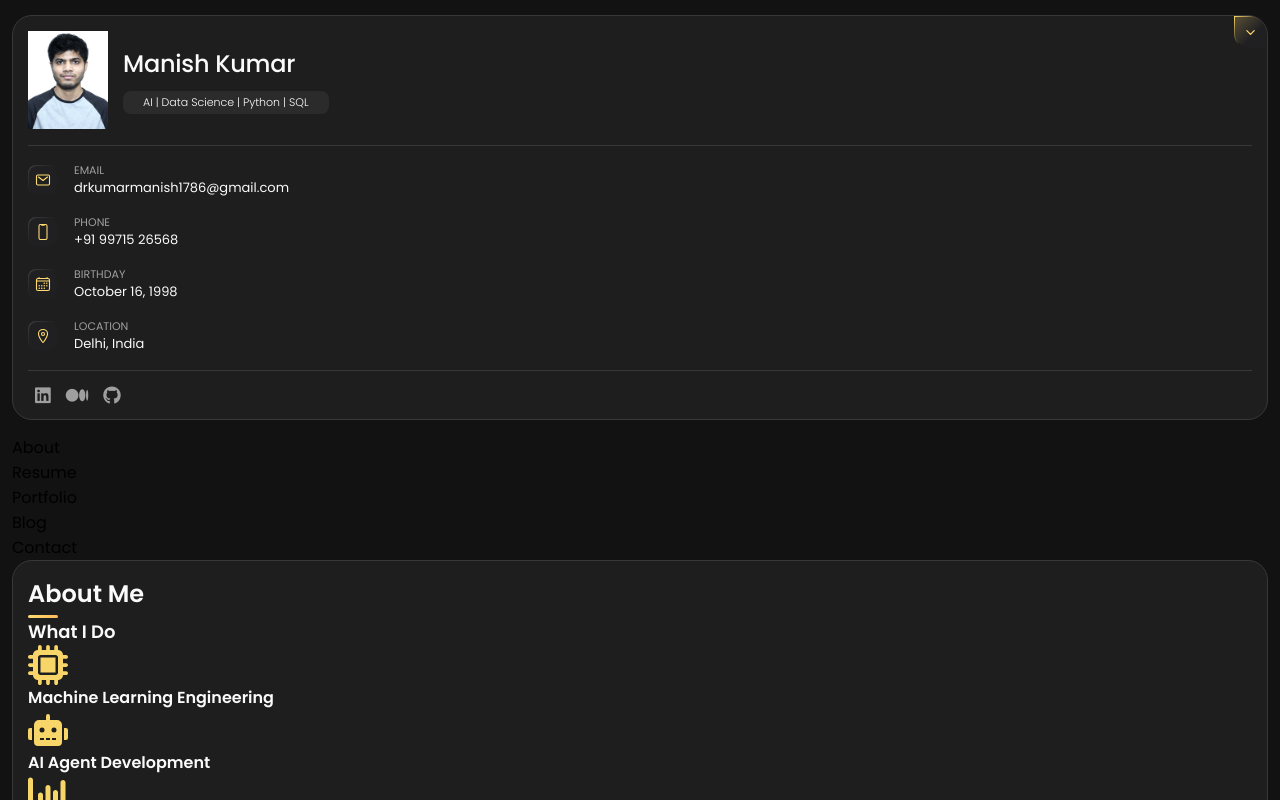
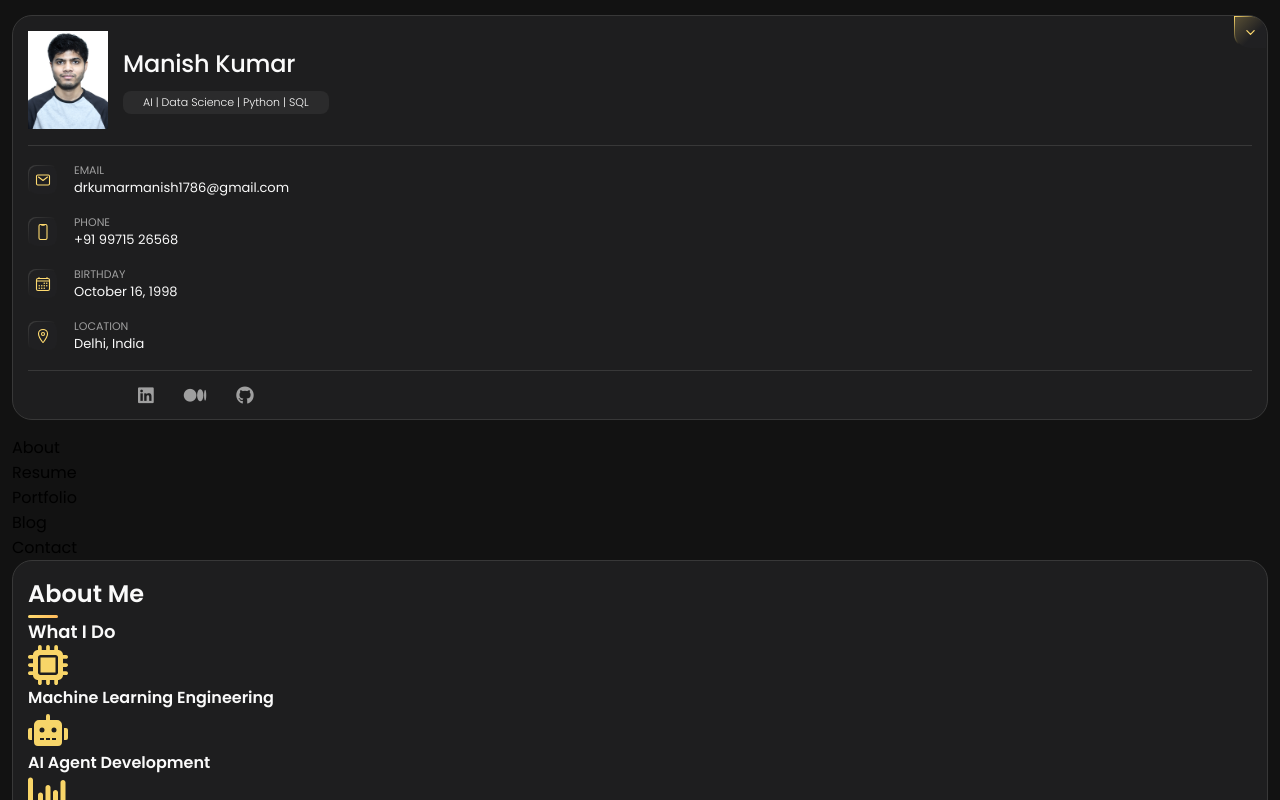
Before and after one commit to kumarmannish/kumarmannish.github.io, a plain HTML site: page index.html in a window 1280 px wide. Both pictures are taken after a click on the button 1250 px from the left and 32 px from the top of the page. Shown: the top 800 px of the page. Drawn offline with nearby package versions, Linux system fonts and the light colour scheme.

Commit message:
Update style.css

```diff
--- a/assets/css/style.css
+++ b/assets/css/style.css
@@ -477,9 +477,9 @@ main
   display: flex;
   justify-content: flex-start;
   align-items: center;
-  gap: 15px;
+  gap: 30px;
   padding-bottom: 4px;
-  padding-left: 7px;
+  padding-left: 110px;
 }
 
 .social-item .social-link
```
